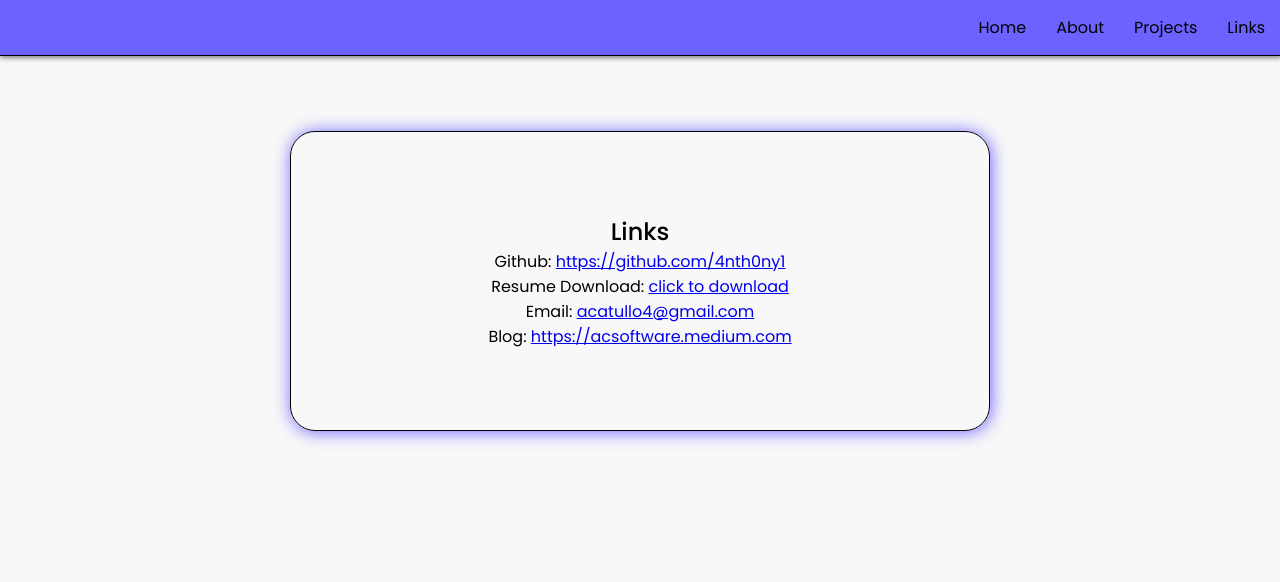
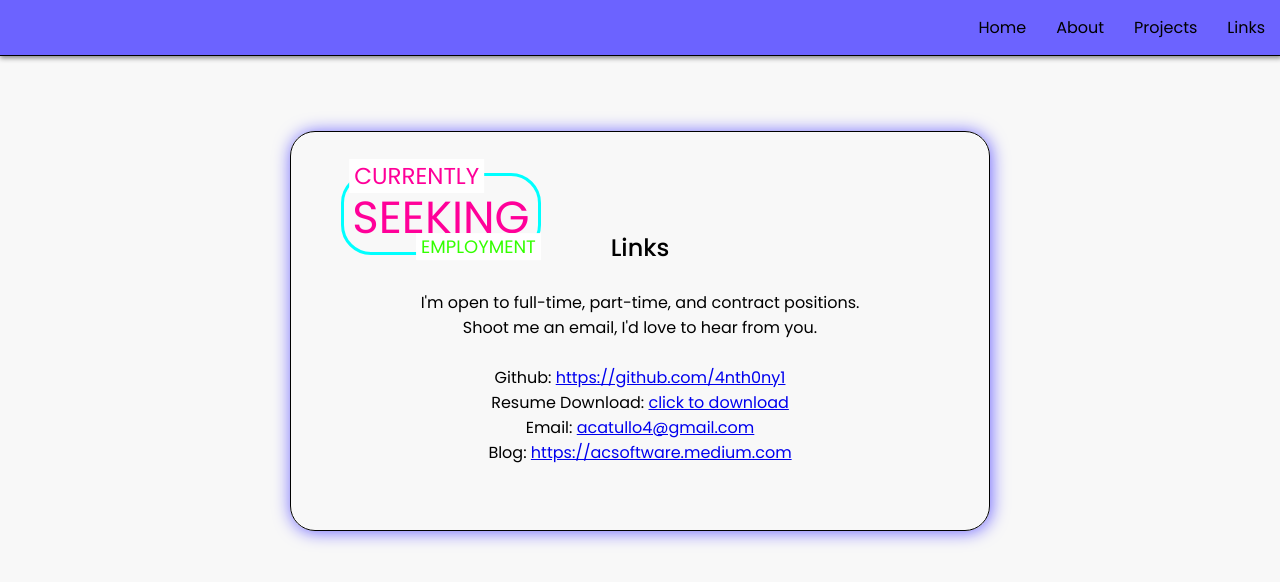
Before and after one commit to 4nth0ny1/portfolio-react-client, a React (Create React App) app: page /LinkPage in a window 1280 px wide. Shown: the top 582 px of the page. Built offline with nearby package versions, Linux system fonts and the light colour scheme.

Commit message:
add neon sign but buggy

```diff
--- a/src/App.css
+++ b/src/App.css
@@ -53,6 +53,25 @@ nav {
 
 .p-card {
   margin: 10px;
+  position: relative;
+}
+
+.p-card a {
+  text-decoration: none;
+  color: black;
+}
+
+.p-card a:hover {
+  color: #6C63FF;
+}
+
+.card-content {
+  margin-bottom: 50px;
+}
+
+.card-links {
+  position: absolute;
+  bottom: 0;
 }
 
 .link-page {
@@ -60,12 +79,13 @@ nav {
   margin: 75px auto;
   text-align: center;
   border: 1px solid black;
-  height: 300px;
+  height: 400px;
   display: flex;
   flex-direction: column;
   justify-content: center;
   border-radius: 25px;
   box-shadow: 1px 1px 17px 0px #6C63FF;
+  padding-bottom: 100px;
 }
 
 .message-field {
@@ -221,6 +241,11 @@ nav {
   margin-bottom: 75px;
 }
 
+.tech-section {
+  width: 800px;
+  margin-bottom: 50px;
+}
+
 .about-top-text {
   display: flex;
   flex-direction: column;
@@ -237,3 +262,62 @@ nav {
   background-color: black;
   border: none;
 }
+
+.flashing-sign {
+  width: 200px;
+  height: 85px;
+  position: relative;
+  top: 75px;
+  left: 50px;
+  box-sizing: border-box;
+  border: solid #00ffff 3px;
+  border-radius: 30px;
+  font-family: sans-serif;
+
+}
+
+.first-legend {
+  position: absolute;
+  top: 0;
+  left: 50%;
+  transform: translate(-68%, -50%);
+  padding: 0 5px;
+  background: white;
+  color: #ff0099;
+  text-transform: uppercase;
+  font-size: 23px;
+}
+
+.second-legend {
+  position: absolute;
+  bottom: 0;
+  left: 50%;
+  transform: translate(-20%, 30%);
+  padding: 0 5px;
+  background: white;
+  color: #33ff00;
+  text-transform: uppercase;
+  font-size: 18px;
+}
+
+.sign-center-text {
+  margin-top: 8px;
+  font-size: 45px;
+  color: #ff0099;
+  text-transform: uppercase;
+}
+
+.megaphone {
+  position: absolute;
+  top: 0;
+  right: 0%;
+  transform: translate(10%, -65%) rotate(-35deg);
+  padding: 0 5px;
+  background: black;
+  color: #cfaa01;
+  font-size: 30px;
+}
+
+.link-page h2 {
+  margin-top: 50px;
+}
--- a/src/routes/About.jsx
+++ b/src/routes/About.jsx
@@ -17,6 +17,19 @@ export default function About() {
           <img className="computers" src="/computers.jpg" alt="computers" />
         </div>
 
+        <div className="about tech-section">
+
+          <p>My favorite way of thinking about technologies is "tools in a toolbox." What is the best tool for this particular job? I guess this makes me language neutral.</p>
+
+          <br></br>
+
+          <p>I started with Ruby, Sinatra, and Ruby on Rails, which I think are fine technologies. They're really easy to learn and a great starting point for any new developer. I wish to continue to with these languages, while continuing to expand my repetoire.</p>
+
+          <br></br>
+
+          <p>These days I find myself neck deep in JavaScript. I love how much it's grown over the years. Now I spend most of time with ReactJS, NodeJS, Express, and MySQL. They are a newer part of my overall tech stack, but I love their simplicity and their scalability.</p>
+
+        </div>
 
 
         <div className="about about-final-section">
@@ -46,20 +59,7 @@ export default function About() {
           <p className="closing-line">If you like what you're reading so far, click on the <a href='/LinkPage'>links page</a> and shoot me an email. I'd love to talk to you about my projects in depth.</p>
         </div>
 
-        <div className="about">
-          <h3 className="about-subheader">Technology</h3>
 
-          <p>My favorite way of thinking about technologies is "tools in a toolbox." What is the best tool for this particular job? I guess this makes me language neutral.</p>
-
-          <br></br>
-
-          <p>I started with Ruby, Sinatra, and Ruby on Rails, which I think are fine technologies. They're really easy to learn and a great starting point for any new developer. I wish to continue to with these languages, while continuing to expand my repetoire.</p>
-
-          <br></br>
-
-          <p>These days I find myself neck deep in JavaScript. I love how much it's grown over the years. Now I spend most of time with ReactJS, NodeJS, Express, and MySQL. They are a newer part of my overall tech stack, but I love their simplicity and their scalability.</p>
-
-        </div>
 
 
 
--- a/src/routes/LinkPage.jsx
+++ b/src/routes/LinkPage.jsx
@@ -1,9 +1,29 @@
 import * as React from 'react';
 
 export default function LinkPage() {
+
+  const blink_speed = 600;
+  setInterval(function () {
+    var ele = document.querySelector('.flashing-sign');
+    ele.style.visibility = (ele.style.visibility === 'hidden' ? '' : 'hidden');
+  }, blink_speed);
+
   return (
     <main className="link-page">
+
+      <fieldset class="flashing-sign">
+          <div class="first-legend">Currently</div>
+          <i class="fas fa-bullhorn"></i>
+          <div class="sign-center-text">Seeking</div>
+          <div class="second-legend">Employment</div>
+      </fieldset>
+
       <h2>Links</h2>
+      <br></br>
+      <p>I'm open to full-time, part-time, and contract positions.</p>
+      <p>Shoot me an email, I'd love to hear from you.</p>
+      <br></br>
+
       <p>Github: <a href="https://github.com/4nth0ny1">https://github.com/4nth0ny1</a></p>
       <p>Resume Download: <a href="/resume.docx">click to download</a></p>
       <p>Email: <a class="mailto" href="mailto:acatullo4@gamil.com">acatullo4@gmail.com</a></p>
--- a/src/routes/Projects.jsx
+++ b/src/routes/Projects.jsx
@@ -19,7 +19,7 @@ export default function Projects() {
             src="google.com"
             alt="green iguana"
           />
-          <CardContent>
+          <CardContent className="card-content">
             <Typography gutterBottom variant="h5" component="div">
               Rails CRM
             </Typography>
@@ -27,7 +27,7 @@ export default function Projects() {
               A unique customer relationship manager (CRM) for sales reps that love to make a lot of calls and keep track of their KPIs.
             </Typography>
           </CardContent>
-          <CardActions>
+          <CardActions className="card-links">
             <Button size="small"><a href="https://acsoftware.medium.com/rails-crm-7cadb4d31e09">Blog</a></Button>
             <Button size="small"><a className="project-link" href="https://github.com/4nth0ny1/rails-crm">GitHub</a></Button>
             <Button size="small"><a className="project-link" href="https://rails-crm-ac.herokuapp.com/">Heroku</a></Button>
@@ -43,7 +43,7 @@ export default function Projects() {
             src="google.com"
             alt="green iguana"
           />
-          <CardContent>
+          <CardContent className="card-content">
             <Typography gutterBottom variant="h5" component="div">
               Vanilla JavaScript Project Manager
             </Typography>
@@ -51,7 +51,7 @@ export default function Projects() {
               An adaptive project management tool allowing users to create & track multiple project ideas from creation to completion.
             </Typography>
           </CardContent>
-          <CardActions>
+          <CardActions className="card-links">
             <Button size="small"><a href="https://acsoftware.medium.com/project-manager-js-ror-project-608d1e82f4a6">Blog</a></Button>
             <Button size="small"><a className="project-link" href="https://github.com/4nth0ny1/jiraclone-frontend">GitHub</a></Button>
             <Button size="small"><a className="project-link" href="https://www.loom.com/share/26568f7f1cef4e538adaab6eefe4ff3f">Demo</a></Button>
@@ -66,7 +66,7 @@ export default function Projects() {
             src="google.com"
             alt="green iguana"
           />
-          <CardContent>
+          <CardContent className="card-content">
             <Typography gutterBottom variant="h5" component="div">
               ReactJS Reddit Clone
             </Typography>
@@ -74,7 +74,7 @@ export default function Projects() {
               A simple take on one of my favorite social media websites, Reddit.
             </Typography>
           </CardContent>
-          <CardActions>
+          <CardActions className="card-links">
             <Button size="small"><a href="https://acsoftware.medium.com/react-redux-rails-reddit-clone-7c9d47907f60">Blog</a></Button>
             <Button size="small"><a className="project-link" href="https://github.com/4nth0ny1/reddit-front-2">GitHub</a></Button>
             <Button size="small"><a className="project-link" href="https://www.loom.com/share/a7b07fc502984e9391d409c0bb7fdc3a">Demo</a></Button>
```
